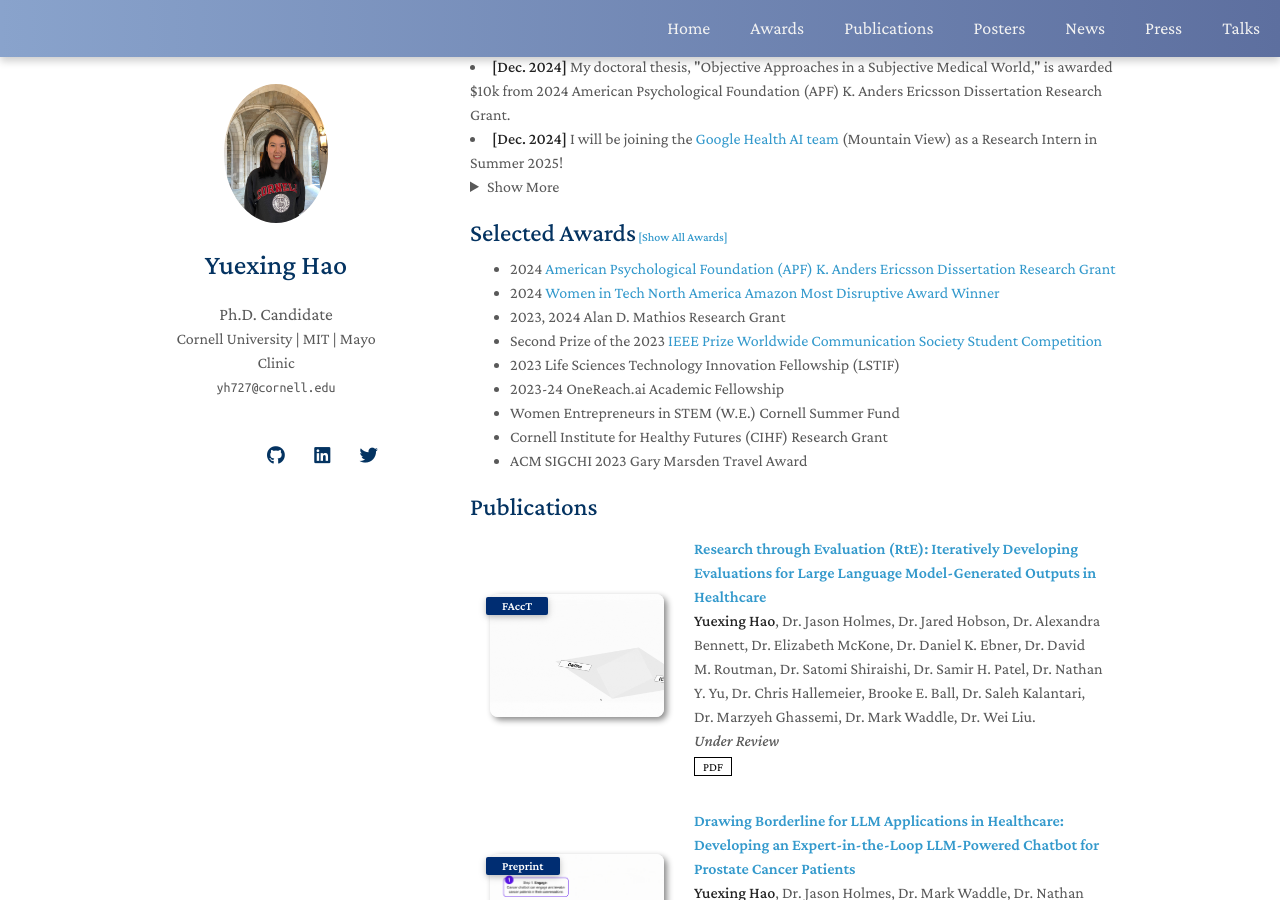
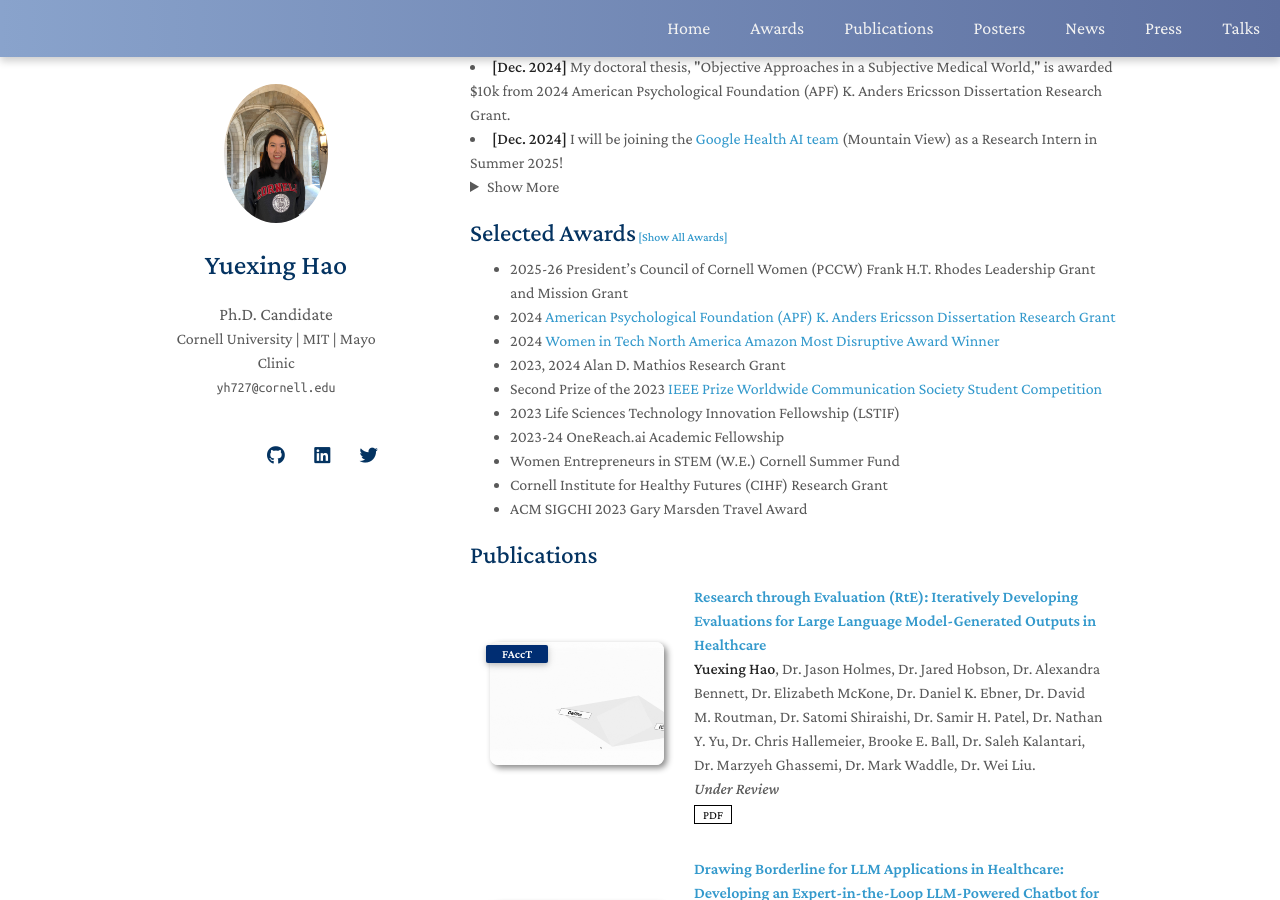
Before and after one commit to YuexingHao/Yuexing-Hao, a Jekyll site: the page built from index.md, in a window 1280 px wide and 900 px high, scrolled down 694 px. Built offline with Jekyll 4.4.1, drawn with Linux system fonts in a browser that asks for light colours; nearby versions of some CDN libraries; a style sheet for code colours, icons or effects is not loaded; our own code applies the rules of GitHub Pages for plain Markdown files.

Commit message:
Update awards.md

```diff
--- a/_includes/awards.md
+++ b/_includes/awards.md
@@ -1,6 +1,7 @@
 <h2 style="margin: 20px 0px 10px;" id="awards">Selected Awards<a href="all_awards.html" style="font-size: 12px;">   [Show All Awards]</a></h2>
 
 <ul>
+  <li>2025-26 President’s Council of Cornell Women (PCCW) Frank H.T. Rhodes Leadership Grant and Mission Grant</li>
   <li>2024 <a href="https://yuexinghao.github.io/Yuexing-Hao/assets/files/Yuexing%20Hao_APF_Grant.pdf">American Psychological Foundation (APF) K. Anders Ericsson Dissertation Research Grant</a></li>
   <li>2024 <a href="https://women-in-tech.org/north-america-celebrates-women-in-tech-at-regional-awards-ceremony/">Women in Tech North America Amazon Most Disruptive Award Winner</a></li>
   <li>2023, 2024 Alan D. Mathios Research Grant</li>
```
